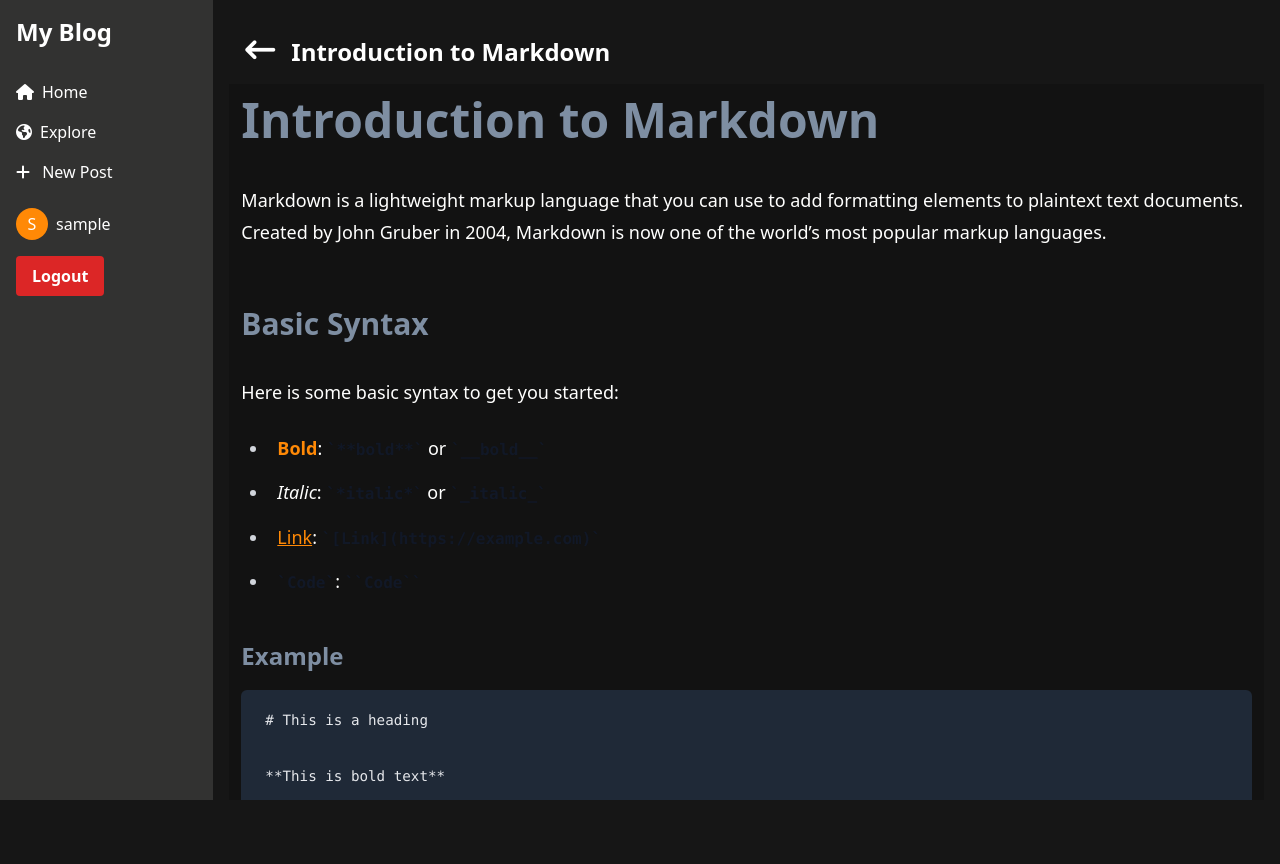
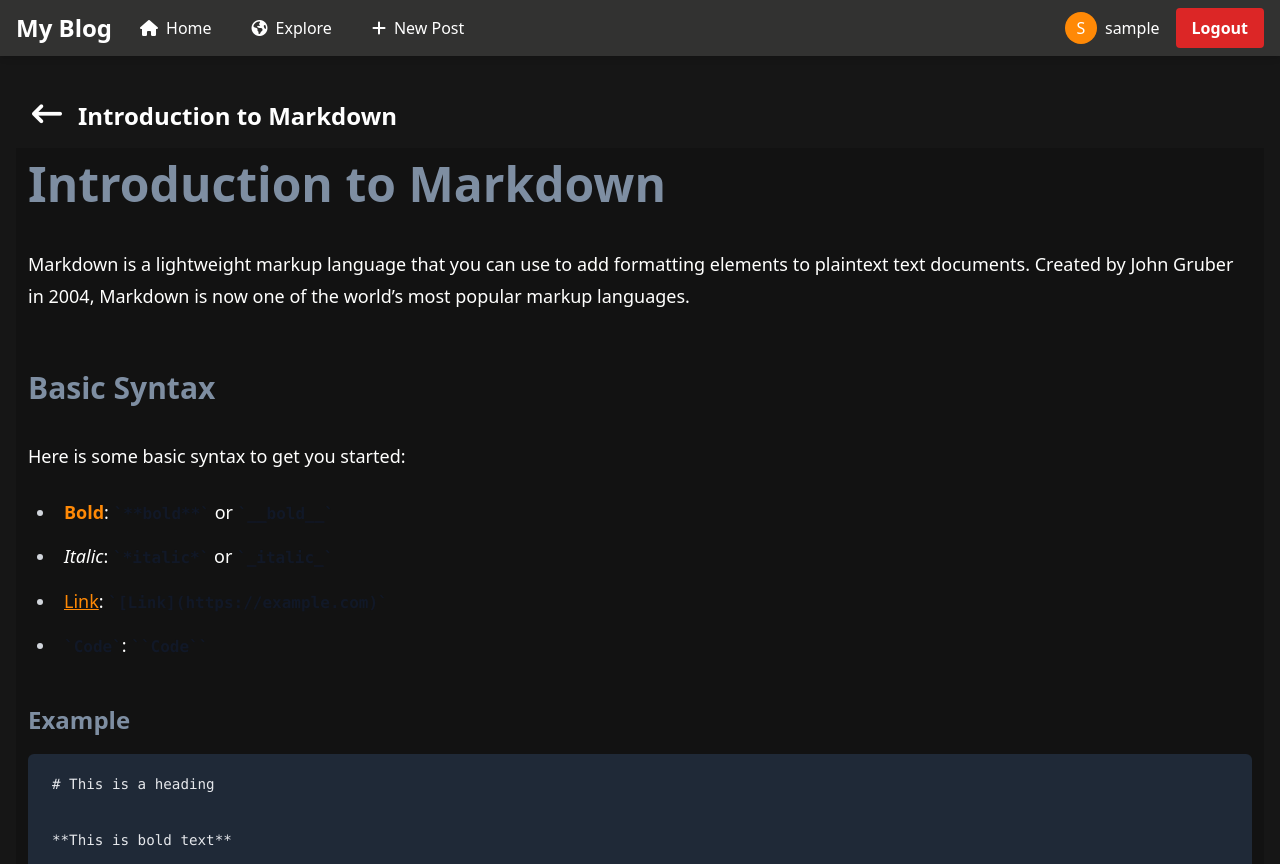
Before and after one commit to NickGV/blog-react, a React (Vite) app: page /post/1 in a window 1280 px wide. Before the commit the page ends 800 px from the top, so only its background shows below. Built offline with nearby package versions, Linux system fonts and the light colour scheme; sample sign-in values are in the browser's storage.

Commit message:
refactor layout and styling: update component structures and add margin for better spacing

```diff
--- a/src/Layout.jsx
+++ b/src/Layout.jsx
@@ -15,7 +15,7 @@ export const Layout = () => {
   return (
     <>
       <NavBar />
-      <div className="content">
+      <div className="w-full">
         <Routes>
           <Route
             path="/"
--- a/src/components/NavBar.jsx
+++ b/src/components/NavBar.jsx
@@ -6,32 +6,31 @@ export const NavBar = () => {
   const { isAuthenticated, user, logout } = useContext(AuthContext);
 
   return (
-    <div className="bg-gray-bg text-white z-10 fixed md:relative md:top-0 md:left-0 md:h-screen md:w-64 lg:h-screen lg:w-64 lg:left-0 lg:top-0 h-16 w-full bottom-0 left-0 top-auto">
-      <div className="mt-4">
-        <h1 className="text-2xl font-bold hidden md:block px-4">My Blog</h1>
-        <nav className="mt-6 lg:mt-6 sm:mt-0 flex justify-around md:flex-col">
-          <ul className="flex md:flex-col">
-            <NavLink to="/">
-              <li className="hover:rounded md:hover:rounded-none py-2 px-4 hover:bg-gray-hovered cursor-pointer">
+    <nav className="bg-gray-bg text-white fixed top-0 left-0 w-full z-10 shadow-md">
+      <div className="container mx-auto px-4 py-2 flex justify-between items-center">
+        <div className="flex items-center">
+          <h1 className="text-2xl font-bold">My Blog</h1>
+          <ul className="flex ml-4 space-x-4">
+            <NavLink to="/" className="hover:bg-gray-hovered px-3 py-2 rounded">
+              <li className="flex items-center">
                 <i className="fa-solid fa-house mr-2"></i>Home
               </li>
             </NavLink>
-            <NavLink to="/explore">
-              <li className="hover:rounded md:hover:rounded-none py-2 px-4 hover:bg-gray-hovered cursor-pointer">
+            <NavLink to="/explore" className="hover:bg-gray-hovered px-3 py-2 rounded">
+              <li className="flex items-center">
                 <i className="fa-solid fa-earth-americas mr-2"></i>Explore
               </li>
             </NavLink>
             {isAuthenticated && (
-              <NavLink to="/post/new">
-                <li className="hover:rounded md:hover:rounded-none py-2 px-4 hover:bg-gray-hovered cursor-pointer">
+              <NavLink to="/post/new" className="hover:bg-gray-hovered px-3 py-2 rounded">
+                <li className="flex items-center">
                   <i className="fa-solid fa-plus mr-2"></i> New Post
                 </li>
               </NavLink>
             )}
           </ul>
-        </nav>
         </div>
-      <div className="mt-auto flex justify-around md:flex-col items-center md:items-start p-4">
+        <div className="flex items-center">
           {isAuthenticated ? (
             <>
               <div className="flex items-center">
@@ -42,7 +41,7 @@ export const NavBar = () => {
               </div>
               <button
                 onClick={logout}
-              className="mt-4 bg-red-600 hover:bg-red-700 text-white font-semibold py-2 px-4 rounded"
+                className="ml-4 bg-red-600 hover:bg-red-700 text-white font-semibold py-2 px-4 rounded"
               >
                 Logout
               </button>
@@ -56,5 +55,6 @@ export const NavBar = () => {
           )}
         </div>
       </div>
+    </nav>
   );
 };
--- a/src/pages/AuthPage.jsx
+++ b/src/pages/AuthPage.jsx
@@ -8,7 +8,7 @@ export const AuthPage = () => {
   const [isSignUp, setIsSignUp] = useState(true);
 
   return (
-    <div className="flex flex-col md:flex-row justify-center items-center h-screen gap-8 text-white w-full bg-gray-bg p-4">
+    <div className="flex flex-col md:flex-row justify-center items-center h-screen gap-8 text-white w-full bg-gray-bg p-4 mt-16">
       <div className="text-center md:text-left order-2 md:order-1 p-4 max-w-md">
         <Link
           to="/"
--- a/src/pages/CreatePage.jsx
+++ b/src/pages/CreatePage.jsx
@@ -40,7 +40,7 @@ export const CreatePage = () => {
   };
 
   return (
-    <div className="flex flex-col lg:flex-row w-full h-screen p-4 gap-4">
+    <div className="flex flex-col lg:flex-row w-full h-screen p-4 gap-4 mt-16">
       <div
         className={`${
           showPreview ? "hidden" : ""
--- a/src/pages/ExplorePage.jsx
+++ b/src/pages/ExplorePage.jsx
@@ -22,7 +22,7 @@ export const ExplorePage = () => {
   ];
   const allTags = posts.map((post) => post.tags);
   const tags = [...new Set(allTags.flat())];
-  console.log(posts)
+
   const handleSortChange = (value) => {
     setSortBy(value);
     setIsDropdownOpen(false);
@@ -45,14 +45,14 @@ export const ExplorePage = () => {
     const filteredPosts = posts.filter((post) => post.tags.includes(tag));
     setFilteredPosts(filteredPosts);
     setFilterByTag(tag);
-};
+  };
 
   return (
-    <div className="text-white p-4 w-full flex flex-col gap-4 h-screen overflow-y-auto">
+    <div className="text-white p-4 w-full flex flex-col gap-4 mt-16">
       <SearchBar />
-      <div className="flex flex-wrap gap-2  w-full">
+      <div className="flex flex-wrap gap-2 w-full">
         {tags.map((tag) => (
-        <button
+          <button
             key={tag}
             onClick={() => handleTagFilter(tag)}
             className={`${
--- a/src/pages/HomePage.jsx
+++ b/src/pages/HomePage.jsx
@@ -8,13 +8,13 @@ export const HomePage = () => {
   const { posts } = useContext(PostsContext);
 
   return (
-    <main className="text-white p-4 w-full flex flex-col h-screen">
+    <main className="text-white p-4 w-full flex flex-col mt-16">
       <SearchBar />
-      <div className="flex flex-col h-full md:h-93">
+      <div className="flex flex-col h-full">
         <h1 className="text-2xl font-bold">My blogs</h1>
         <PostsList posts={posts} />
 
-        <h1 className="text-2xl font-bold">Blogs Posted</h1>
+        <h1 className="text-2xl font-bold mt-4">Blogs Posted</h1>
         <PostsGrid posts={posts} />
       </div>
     </main>
--- a/src/pages/PostPage.jsx
+++ b/src/pages/PostPage.jsx
@@ -13,10 +13,8 @@ export const PostPage = () => {
   }
 
   return (
-    <>
-      <div className="container mx-auto flex w-full h-screen overflow-y-auto p-4">
-        <Post post={post} />
-      </div>
-    </>
+    <div className="container mx-auto flex w-full h-screen overflow-y-auto p-4 mt-16">
+      <Post post={post} />
+    </div>
   );
 };
--- a/src/pages/WelcomePage.jsx
+++ b/src/pages/WelcomePage.jsx
@@ -3,7 +3,7 @@ import singUpImg from "../assets/singUpImg.jpeg";
 
 export const WelcomePage = () => {
   return (
-    <div className="flex flex-col md:flex-row justify-center items-center h-screen gap-8 text-white w-full bg-gray-bg p-4">
+    <div className="flex flex-col md:flex-row justify-center items-center h-screen gap-8 text-white w-full bg-gray-bg p-4 mt-16">
       <div className="text-center md:text-left order-2 md:order-1 p-4 max-w-md">
         <h2 className="text-5xl font-bold mb-4 text-shadow-lg">
           Welcome to Blogi & start exploring
```
Lines whose indentation alone changed are shown as unchanged.
